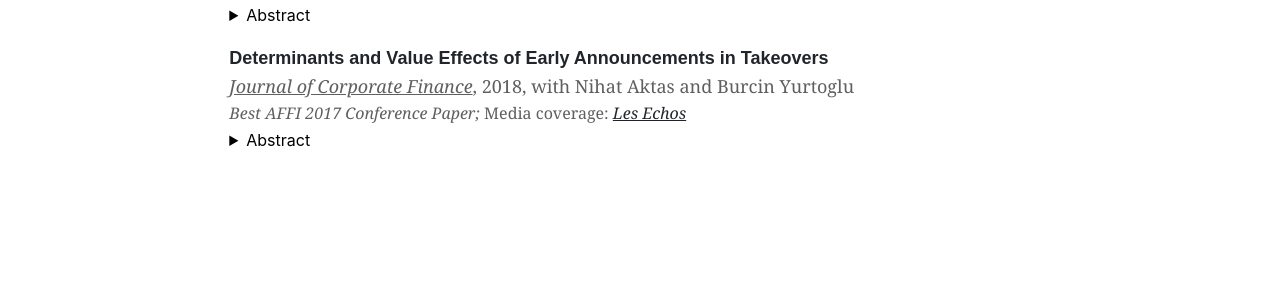
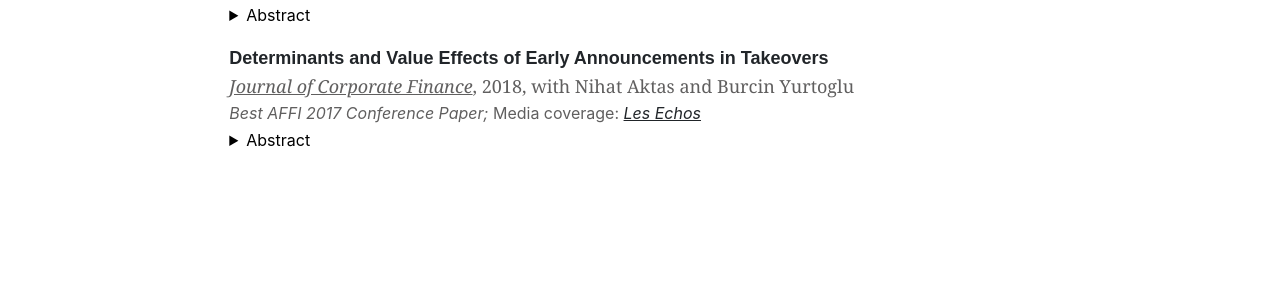
Before and after one commit to guosongxu/guosongxu.github.io, a Jekyll site: the page built from index.md, in a window 1280 px wide. Shown: the part 1980-2276 px from the top of the page. Built offline with Jekyll 4.4.1, drawn with Linux system fonts in a browser that asks for light colours.

Commit message:
Update home.html

```diff
--- a/_layouts/home.html
+++ b/_layouts/home.html
@@ -107,7 +107,7 @@ layout: default
 
     <p style="font-family:arial, 'MS Sans Serif', arial;font-size:18px;margin-bottom:1px;margin-top:18px"><strong><a href="https://papers.ssrn.com/sol3/papers.cfm?abstract_id=2874336" target="_blank" rel="noreferrer noopener" aria-label=" (opens in a new tab)" style="text-decoration:none;">Determinants and Value Effects of Early Announcements in Takeovers</a></strong></p>
     <p style="font-family:georgia;font-size:18px;margin-bottom:1px;color:#605F5F"><em><u>Journal of Corporate Finance</u></em>, 2018,  with Nihat Aktas and&nbsp;Burcin Yurtoglu </p>
-    <p style="font-family:georgia;font-size:16px;margin-bottom:3px;color:#605F5F"><em>Best AFFI 2017 Conference Paper;&nbsp;</em>Media coverage:&nbsp;<em><a rel="noreferrer noopener" href="https://www.lesechos.fr/18/01/2017/LesEchos/22364-135-ECH_opa---quand-les-predateurs-rompent-la-loi-du-silence.htm" target="_blank">Les Echos</a>&nbsp;</em></p>
+    <p style="font-size:16px;margin-bottom:3px;color:#605F5F"><em>Best AFFI 2017 Conference Paper;&nbsp;</em>Media coverage:&nbsp;<em><a rel="noreferrer noopener" href="https://www.lesechos.fr/18/01/2017/LesEchos/22364-135-ECH_opa---quand-les-predateurs-rompent-la-loi-du-silence.htm" target="_blank">Les Echos</a>&nbsp;</em></p>
     <details>
       <summary>Abstract</summary>
       <p>
```
